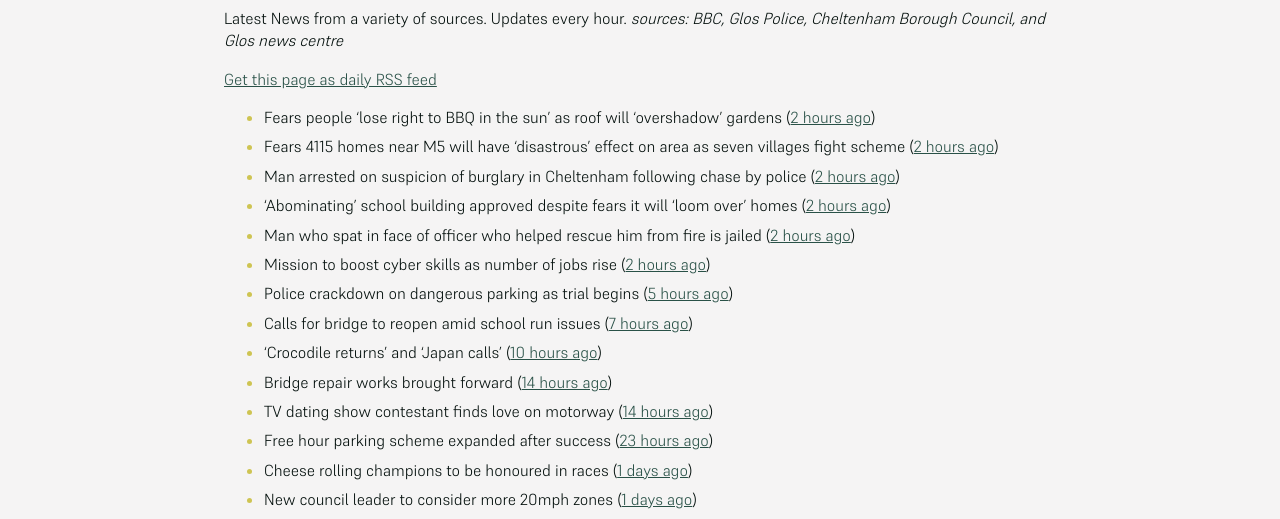
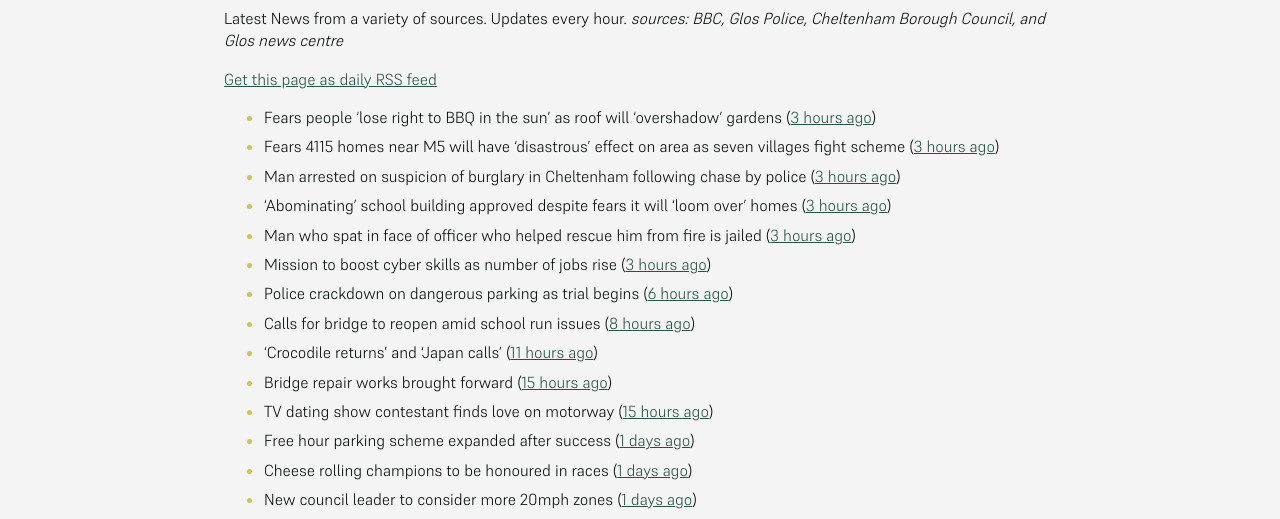
Before and after one commit to mat-0/cheltenham-open-data, a Jekyll site: the page built from _pages/news.md, in a window 1280 px wide. Shown: the part 266-785 px from the top of the page. Built offline with Jekyll 4.4.1, drawn with Linux system fonts in a browser that asks for light colours.

Commit message:
Updated 2025-05-23 20:57:53

```diff
--- a/_pages/news.md
+++ b/_pages/news.md
@@ -12,18 +12,18 @@ _sources: BBC, Glos Police, Cheltenham Borough Council, and Glos news centre_
 [Get this page as daily RSS feed](/daily.rss)
 
 <!-- news_marker starts -->
-- Fears people ‘lose right to BBQ in the sun’ as roof will ‘overshadow’ gardens ([2 hours ago](https://gloucesternewscentre.co.uk/fears-people-lose-right-to-bbq-in-the-sun-as-roof-will-overshadow-gardens/))
-- Fears 4115 homes near M5 will have ‘disastrous’ effect on area as seven villages fight scheme ([2 hours ago](https://gloucesternewscentre.co.uk/fears-4115-homes-near-m5-will-have-disastrous-effect-on-area-as-seven-villages-fight-scheme/))
-- Man arrested on suspicion of burglary in Cheltenham following chase by police ([2 hours ago](https://gloucesternewscentre.co.uk/man-arrested-on-suspicion-of-burglary-in-cheltenham-following-chase-by-police/))
-- ‘Abominating’ school building approved despite fears it will ‘loom over’ homes ([2 hours ago](https://gloucesternewscentre.co.uk/abominating-school-building-approved-despite-fears-it-will-loom-over-homes/))
-- Man who spat in face of officer who helped rescue him from fire is jailed ([2 hours ago](https://gloucesternewscentre.co.uk/man-who-spat-in-face-of-officer-who-helped-rescue-him-from-fire-is-jailed/))
-- Mission to boost cyber skills as number of jobs rise ([2 hours ago](https://www.bbc.com/news/articles/cp9200y2km0o))
-- Police crackdown on dangerous parking as trial begins ([5 hours ago](https://www.bbc.com/news/articles/c628gp87jljo))
-- Calls for bridge to reopen amid school run issues ([7 hours ago](https://www.bbc.com/news/articles/c7877jd3dw3o))
-- 'Crocodile returns' and 'Japan calls' ([10 hours ago](https://www.bbc.com/news/articles/clynl44237wo))
-- Bridge repair works brought forward ([14 hours ago](https://www.bbc.com/news/articles/c8repy53ezyo))
-- TV dating show contestant finds love on motorway ([14 hours ago](https://www.bbc.com/news/articles/cn84y0wnz2po))
-- Free hour parking scheme expanded after success ([23 hours ago](https://www.bbc.com/news/articles/cd0l2kr32zeo))
+- Fears people ‘lose right to BBQ in the sun’ as roof will ‘overshadow’ gardens ([3 hours ago](https://gloucesternewscentre.co.uk/fears-people-lose-right-to-bbq-in-the-sun-as-roof-will-overshadow-gardens/))
+- Fears 4115 homes near M5 will have ‘disastrous’ effect on area as seven villages fight scheme ([3 hours ago](https://gloucesternewscentre.co.uk/fears-4115-homes-near-m5-will-have-disastrous-effect-on-area-as-seven-villages-fight-scheme/))
+- Man arrested on suspicion of burglary in Cheltenham following chase by police ([3 hours ago](https://gloucesternewscentre.co.uk/man-arrested-on-suspicion-of-burglary-in-cheltenham-following-chase-by-police/))
+- ‘Abominating’ school building approved despite fears it will ‘loom over’ homes ([3 hours ago](https://gloucesternewscentre.co.uk/abominating-school-building-approved-despite-fears-it-will-loom-over-homes/))
+- Man who spat in face of officer who helped rescue him from fire is jailed ([3 hours ago](https://gloucesternewscentre.co.uk/man-who-spat-in-face-of-officer-who-helped-rescue-him-from-fire-is-jailed/))
+- Mission to boost cyber skills as number of jobs rise ([3 hours ago](https://www.bbc.com/news/articles/cp9200y2km0o))
+- Police crackdown on dangerous parking as trial begins ([6 hours ago](https://www.bbc.com/news/articles/c628gp87jljo))
+- Calls for bridge to reopen amid school run issues ([8 hours ago](https://www.bbc.com/news/articles/c7877jd3dw3o))
+- 'Crocodile returns' and 'Japan calls' ([11 hours ago](https://www.bbc.com/news/articles/clynl44237wo))
+- Bridge repair works brought forward ([15 hours ago](https://www.bbc.com/news/articles/c8repy53ezyo))
+- TV dating show contestant finds love on motorway ([15 hours ago](https://www.bbc.com/news/articles/cn84y0wnz2po))
+- Free hour parking scheme expanded after success ([1 days ago](https://www.bbc.com/news/articles/cd0l2kr32zeo))
 - Cheese rolling champions to be honoured in races ([1 days ago](https://www.bbc.com/news/articles/cy8nkklvm9mo))
 - New council leader to consider more 20mph zones ([1 days ago](https://www.bbc.com/news/articles/c1kvvdv71m4o))
 - Former council offices could become luxury spa hotel ([1 days ago](https://www.bbc.com/news/articles/c4g6e60kdy1o))
```
Also changed, not shown: _data/flood.json (+5 -27 lines), index.md (+5 -5 lines).
